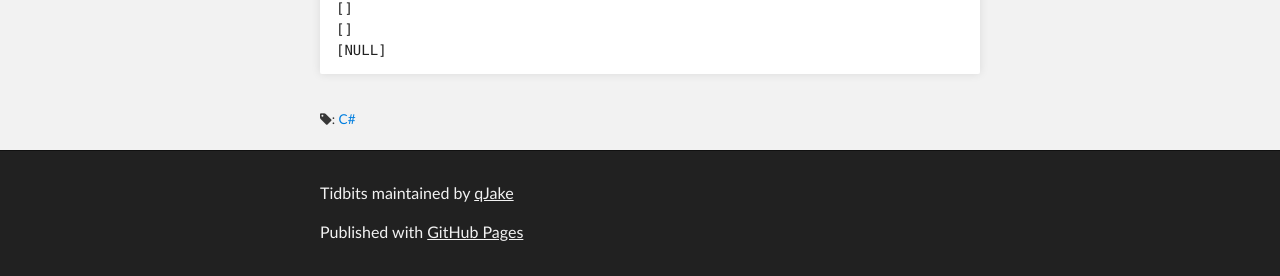
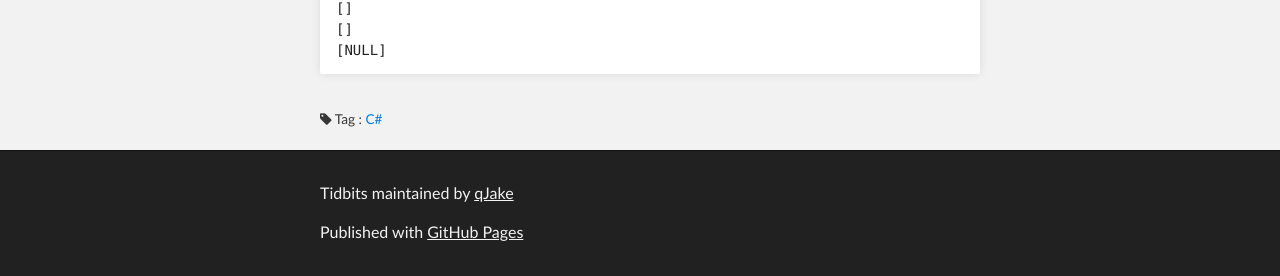
Before and after one commit to qJake/tidbits, a Jekyll site: the page built from _posts/2015-12-21-ConfigurationManager-Return-Values.md, in a window 1280 px wide. Shown: the part 1104-1380 px from the top of the page. Built offline with Jekyll 4.4.1, drawn with Linux system fonts in a browser that asks for light colours; nearby versions of some CDN libraries; Markdown is read by kramdown in place of the engine named in the settings.

Commit message:
Update post.html

```diff
--- a/_layouts/post.html
+++ b/_layouts/post.html
@@ -4,7 +4,12 @@
 
 {% assign post = page %}
 {% if post.tags.size > 0 %}
-    {% capture tags_content %}{% if post.tags.size == 1 %}<i class="fa fa-tag"></i>{% else %}<i class="fa fa-tags"></i>{% endif %}: {% endcapture %}
+    {% capture tags_content %}
+        {% if post.tags.size == 1 %}
+            <i class="fa fa-tag"></i> Tag
+        {% else %}
+            <i class="fa fa-tags"></i> Tags
+        {% endif %}: {% endcapture %}
     {% for post_tag in post.tags %}
         {% assign tag = site.data.tags[post_tag] %}
         {% if tag %}
```
